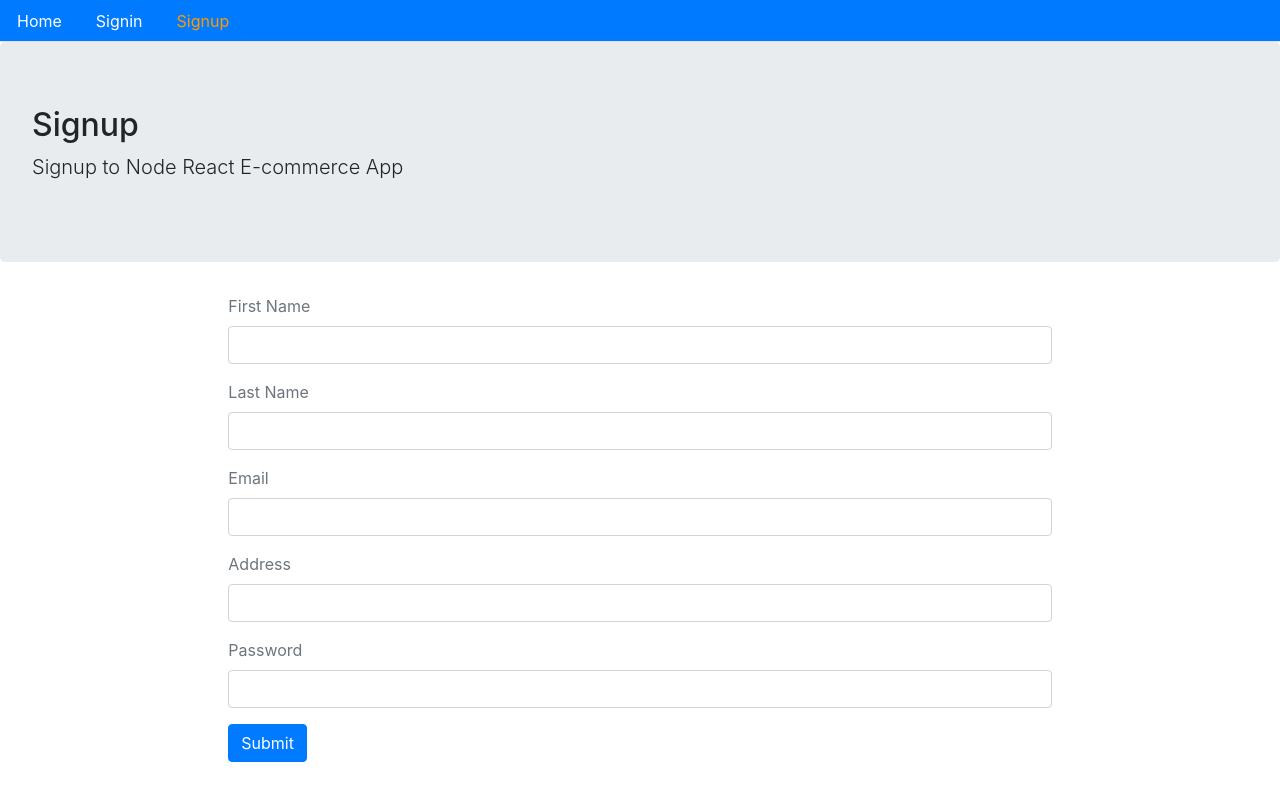
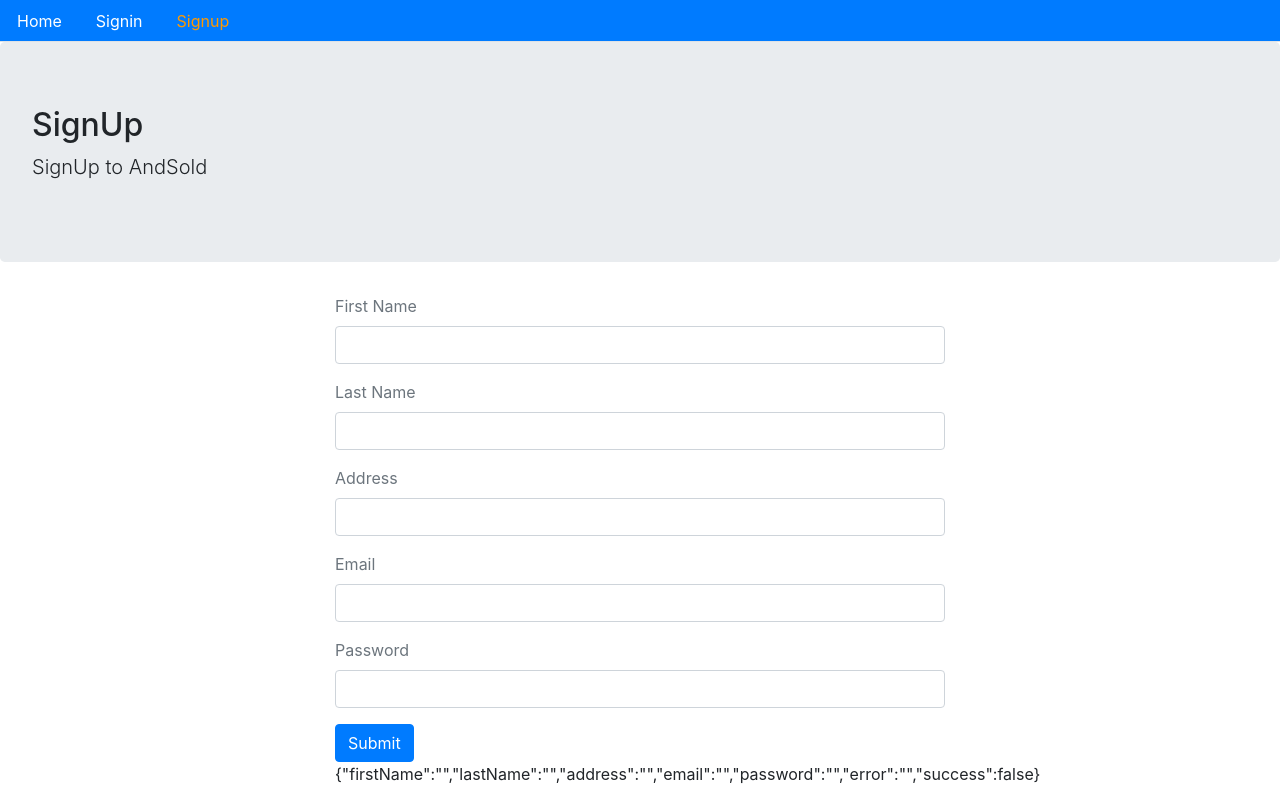
Before and after one commit to Shaharyar-Shaukat/Andsold, a React (Create React App) app in the folder frontend/: page /signup in a window 1280 px wide. Built offline with nearby package versions, Linux system fonts and the light colour scheme.

Commit message:
aform to user_paraameters

```diff
--- a/frontend/src/auth/index.js
+++ b/frontend/src/auth/index.js
@@ -2,7 +2,7 @@ import { API } from '../Config'
 
 
 export const signup = (user) => {
-    return fetch(`${API}authentication/signup`, {//URL = backend api url replace followed by the method and headers/body for the request
+    return fetch(`http://localhost:8000/authentication/signup`, {//URL = backend api url replace followed by the method and headers/body for the request
         method: 'POST',
         headers: {
             Accept: 'applicaiton/json',
--- a/frontend/src/user/Signup.js
+++ b/frontend/src/user/Signup.js
@@ -1,20 +1,21 @@
 import React, { useState } from 'react';
+import Layout from "../core/Layout";
 import { Link } from 'react-router-dom';
-import Layout from '../core/Layout';
 import { signup } from '../auth';
 
 const Signup = () => {
+
     const [values, setValues] = useState({
         firstName: '',
-        lastName:'',
+        lastName: '',
+        address: '',
         email: '',
-        address:'',
         password: '',
         error: '',
         success: false
     });
 
-    const { firstName,lastName, email, address, password, success, error } = values;
+    const { firstName, lastName, address, email, password, success, error } = values;
 
     const handleChange = name => event => {
         setValues({ ...values, error: false, [name]: event.target.value });
@@ -23,23 +24,24 @@ const Signup = () => {
     const clickSubmit = event => {
         event.preventDefault();
         setValues({ ...values, error: false });
-        signup({ firstName,lastName, email,address, password }).then(data => {
+        signup({ firstName, lastName, address, email, password }).then(data => {
             if (data.error) {
                 setValues({ ...values, error: data.error, success: false });
             } else {
                 setValues({
                     ...values,
                     firstName: '',
-                    lastName:'',
+                    lastName: '',
+                    address: '',
                     email: '',
                     password: '',
-                    address:'',
                     error: '',
                     success: true
                 });
             }
         });
     };
+
 
     const signUpForm = () => (
         <form>
@@ -54,13 +56,13 @@ const Signup = () => {
             </div>
 
             <div className="form-group">
-                <label className="text-muted">Email</label>
-                <input onChange={handleChange('email')} type="email" className="form-control" value={email} />
+                <label className="text-muted">Address</label>
+                <input onChange={handleChange('address')} type="text" className="form-control" value={address} />
             </div>
 
             <div className="form-group">
-                <label className="text-muted">Address</label>
-                <input onChange={handleChange('address')} type="text" className="form-control" value={address} />
+                <label className="text-muted">Email</label>
+                <input onChange={handleChange('email')} type="email" className="form-control" value={email} />
             </div>
 
             <div className="form-group">
@@ -84,16 +86,15 @@ const Signup = () => {
             New account is created. Please <Link to="/signin">Signin</Link>
         </div>
     );
-
     return (
         <Layout
-            title="Signup"
-            description="Signup to Node React E-commerce App"
-            className="container col-md-8 offset-md-2"
-        >
+            title="SignUp"
+            description="SignUp to AndSold" className="container col-md-6 offset-md-3">
             {showSuccess()}
             {showError()}
             {signUpForm()}
+            {JSON.stringify(values)}
+
         </Layout>
     );
 };
```
